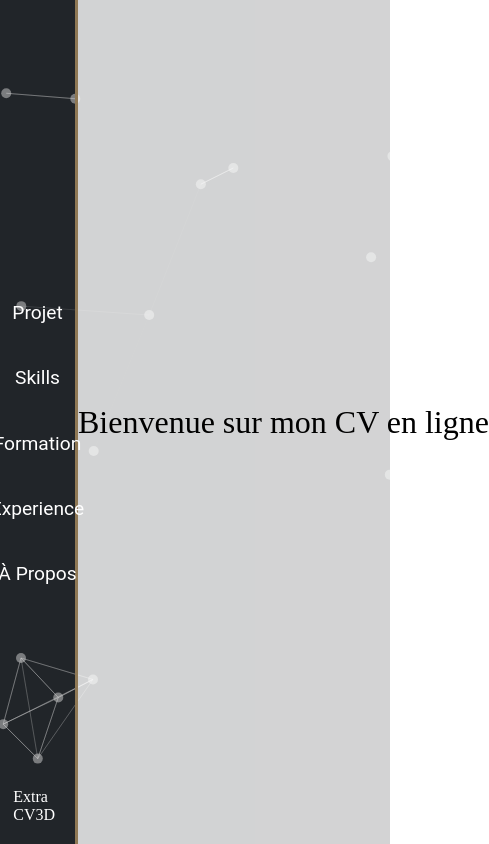
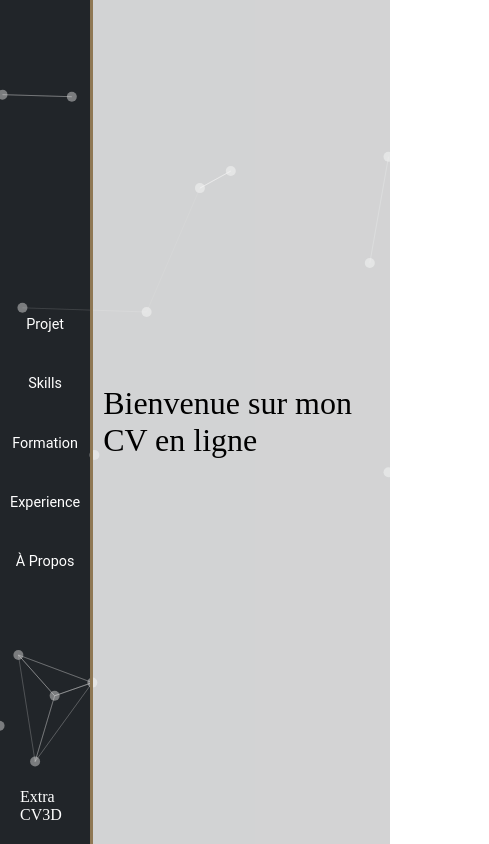
Before and after one commit to AurelienChetot/portfolio-v3, a Next.js app: page /cvonline in a window 390 px wide. Shown: the whole page, 489 px wide, since content can reach past the window. Built offline with nearby package versions, Linux system fonts and the light colour scheme.

Commit message:
fix scss

```diff
--- a/src/app/components/ProjetCv.jsx
+++ b/src/app/components/ProjetCv.jsx
@@ -4,42 +4,66 @@ export default function ProjetCv() {
       <h1>Projet N°1 Qui?Zip</h1>
       <p>Faire un Quiz en HTML/CSS3/JS</p>
       <p>
-        <span>Lien du site :</span> <a href="">Qui?Zip</a>
+        <span>Lien du site :</span>{" "}
+        <a
+          href="https://aurelienchetot.github.io/Projet-1-Team-3/"
+          target="/blank"
+        >
+          Qui?Zip
+        </a>
       </p>
 
       <h1 className="title-margin">Projet N°2 Star-Wild</h1>
       <p>Présentation du système solaire en 3D</p>
       <p>
-        <span>Lien du site :</span> <a href="">Star-Wild</a>
+        <span>Lien du site :</span>{" "}
+        <a href="https://star-wild.netlify.app/" target="/blank">
+          Star-Wild
+        </a>
       </p>
 
       <h1 className="title-margin">Checkpoint N°2 Splitter</h1>
       <p>Diviser l&apos;addition et calculer le pourboire</p>
       <p>
-        <span>Lien du site :</span> <a href="">Splitter</a>
+        <span>Lien du site :</span>{" "}
+        <a href="https://aurelienchetot.github.io/Splitter/" target="/blank">
+          Splitter
+        </a>
       </p>
 
       <h1 className="title-margin">Protojam Code-Nature</h1>
       <p>Visite des Parcs Nationaux de France</p>
       <p>
-        <span>Lien du site :</span> <a href="">Code-Nature</a>
+        <span>Lien du site :</span>{" "}
+        <a href="https://code-nature.netlify.app/" target="/blank">
+          Code-Nature
+        </a>
       </p>
 
       <h1 className="title-margin">Projet pour Particulier</h1>
       <p>
-        Projet pour un particulier <br /> dans l'accompagnement <br /> Personnel
-        et Professionnel <br /> (En cours de Dev)
+        Projet pour un particulier <br /> dans l&apos;accompagnement <br />{" "}
+        Personnel et Professionnel <br /> (En cours de Dev)
       </p>
       <p>
-        <span>Lien du site :</span> <a href="">Patricia-Deias</a>
+        <span>Lien du site :</span>{" "}
+        <a href="https://patricia-deias.netlify.app/" target="/blank">
+          Patricia-Deias
+        </a>
       </p>
 
       <h1 className="title-margin">Origin&apos;s Digital</h1>
       <p>
-        Site d'hébergement vidéo FullStack, <br /> Gestion Administrateur
+        Site d&apos;hébergement vidéo FullStack, <br /> Gestion Administrateur
       </p>
       <p>
-        <span>Lien du site :</span> <a href="">Origin&apos;s Digital</a>
+        <span>Lien du site :</span>{" "}
+        <a
+          href="https://origins-digital.remote-fr-2.wilders.dev"
+          target="/blank"
+        >
+          Origin&apos;s Digital
+        </a>
       </p>
 
       <h1 className="title-margin">MeteoDuJour</h1>
@@ -49,7 +73,10 @@ export default function ProjetCv() {
         nuage, précipitation (en cours de Dev)
       </p>
       <p>
-        <span>Lien du site :</span> <a href="">MétéoDuJour</a>
+        <span>Lien du site :</span>{" "}
+        <a href="https://meteodujourio.netlify.app/" target="/blank">
+          MétéoDuJour
+        </a>
       </p>
     </section>
   );
--- a/src/app/cvonline/page.jsx
+++ b/src/app/cvonline/page.jsx
@@ -4,11 +4,8 @@ import { useState } from "react";
 import { motion, AnimatePresence } from "framer-motion";
 
 // Import Next
-import Image from "next/image";
 import Link from "next/link";
 
-import CROSS from "../assets/svg/cross.svg";
-import Menu from "../assets/svg/menu.svg";
 import BgParticle from "../components/BgParticle";
 
 // import Components
@@ -27,15 +24,7 @@ const animationVariants = {
 };
 
 export default function CvOnline() {
-  const [menuOpen, setMenuOpen] = useState(false);
   const [activeSection, setActiveSection] = useState("");
-
-  const toggleMenu = () => {
-    setMenuOpen(!menuOpen);
-  };
-  const closeMenu = () => {
-    setMenuOpen(false);
-  };
 
   const renderSection = () => {
     switch (activeSection) {
@@ -56,27 +45,20 @@ export default function CvOnline() {
   return (
     <section className="cv-online-container">
       <BgParticle />
-      <div className={menuOpen ? "sidenav-cv active" : "sidenav-cv"}>
-        <p className="close" onClick={toggleMenu}>
-          <span className="cursor-menu-close">
-            <Image className="cross-svg-cv" src={CROSS} alt="cross" />
-          </span>
-        </p>
-        <ul className="">
+      <div className="sidenav-cv">
+        <ul>
           <li onClick={() => setActiveSection("Projet")}>
-            <a onClick={closeMenu}>Projet</a>
+            <a>Projet</a>
           </li>
           <li onClick={() => setActiveSection("Skill")}>
-            <a onClick={closeMenu}>Skills</a>
+            <a>Skills</a>
           </li>
           <li onClick={() => setActiveSection("Formation")}>
-            <a onClick={closeMenu}>Formation</a>
+            <a>Formation</a>
           </li>
-          <li onClick={() => setActiveSection("Experience")}>
-            <a onClick={closeMenu}>Experience</a>
-          </li>
+          <li onClick={() => setActiveSection("Experience")}>Experience</li>
           <li onClick={() => setActiveSection("APropos")}>
-            <a onClick={closeMenu}>À Propos</a>
+            <a>À Propos</a>
           </li>
         </ul>
         <Link href="/cv3d">
@@ -97,11 +79,6 @@ export default function CvOnline() {
           </motion.div>
         </AnimatePresence>
       </div>
-      <a id="openBtn" onClick={toggleMenu}>
-        <span className="burger-icon">
-          <Image className="menu-svg-cv" src={Menu} alt="menuSvg" />
-        </span>
-      </a>
     </section>
   );
 }
--- a/src/styles/pages/aproposcv.scss
+++ b/src/styles/pages/aproposcv.scss
@@ -32,3 +32,11 @@
     border: solid 2px $darkblue-color;
   }
 }
+// Media querry 850 >
+@media only screen and (max-width: 850px) {
+  .a-propos-cv-container {
+    p {
+      font-size: 1.2rem;
+    }
+  }
+}
--- a/src/styles/pages/cvonline.scss
+++ b/src/styles/pages/cvonline.scss
@@ -21,7 +21,6 @@
   }
   .text-home {
     font-size: 2rem;
-    // font-family: $font-family;
   }
 
   /* The typing effect */
@@ -93,6 +92,22 @@
   list-style-type: none;
   font-family: $font-family;
   color: $primary-color;
-  padding-top: 5vh;
+  margin-top: 5vh;
   font-size: 1.2rem;
 }
+// Media querry 850 >
+@media only screen and (max-width: 850px) {
+  .cv-container {
+    .text-home {
+      white-space: normal;
+      padding: 0 10px;
+    }
+  }
+  .sidenav-cv {
+    width: 30%;
+    padding: 0 10px;
+  }
+  .sidenav-cv li {
+    font-size: 0.9rem;
+  }
+}
--- a/src/styles/pages/experiencecv.scss
+++ b/src/styles/pages/experiencecv.scss
@@ -6,8 +6,9 @@
   h5,
   h6 {
     font-size: 1.5rem;
+    letter-spacing: 0.03em;
     color: $darkblue-color;
-    letter-spacing: 0.03em;
+    font-family: $font-family;
   }
   .title-margin {
     margin-top: 15px;
@@ -21,3 +22,17 @@
     font-size: 0.9rem;
   }
 }
+// Media querry 850 >
+@media only screen and (max-width: 850px) {
+  .experiencecv-container {
+    margin: 0 10px;
+    h1,
+    h2,
+    h3,
+    h4,
+    h5,
+    h6 {
+      font-size: 1.2rem;
+    }
+  }
+}
--- a/src/styles/pages/formationcv.scss
+++ b/src/styles/pages/formationcv.scss
@@ -3,8 +3,9 @@
   h2,
   h3 {
     font-size: 1.5rem;
+    letter-spacing: 0.03em;
     color: $darkblue-color;
-    letter-spacing: 0.03em;
+    font-family: $font-family;
   }
   .title-margin {
     margin-top: 15px;
@@ -18,3 +19,17 @@
     font-weight: bold;
   }
 }
+// Media querry 850 >
+@media only screen and (max-width: 850px) {
+  .formationcv-container {
+    margin: 0 10px;
+    h1,
+    h2,
+    h3 {
+      font-size: 1.2rem;
+    }
+    p {
+      font-size: 0.9rem;
+    }
+  }
+}
--- a/src/styles/pages/projetcv.scss
+++ b/src/styles/pages/projetcv.scss
@@ -3,6 +3,7 @@
     font-size: 1.5rem;
     color: $darkblue-color;
     letter-spacing: 0.03em;
+    font-family: $font-family;
   }
   .title-margin {
     margin-top: 15px;
@@ -24,3 +25,13 @@
     font-weight: bold;
   }
 }
+
+// Media querry 850 >
+@media only screen and (max-width: 850px) {
+  .projetcv-container {
+    margin: 0 10px;
+    h1 {
+      font-size: 1.2rem;
+    }
+  }
+}
--- a/src/styles/pages/skillcv.scss
+++ b/src/styles/pages/skillcv.scss
@@ -4,7 +4,6 @@
     color: $darkblue-color;
     letter-spacing: 0.03em;
     font-family: $font-family;
-    // font-weight: bold;
   }
   .title-margin {
     margin-top: 15px;
@@ -22,3 +21,15 @@
     color: $secondary-color;
   }
 }
+// Media querry 850 >
+@media only screen and (max-width: 850px) {
+  .skillcv-container {
+    margin: 0 10px;
+    h1 {
+      font-size: 1.2rem;
+    }
+    p {
+      font-size: 0.9rem;
+    }
+  }
+}
```
Also changed, not shown: src/app/assets/svg/cross.svg.
